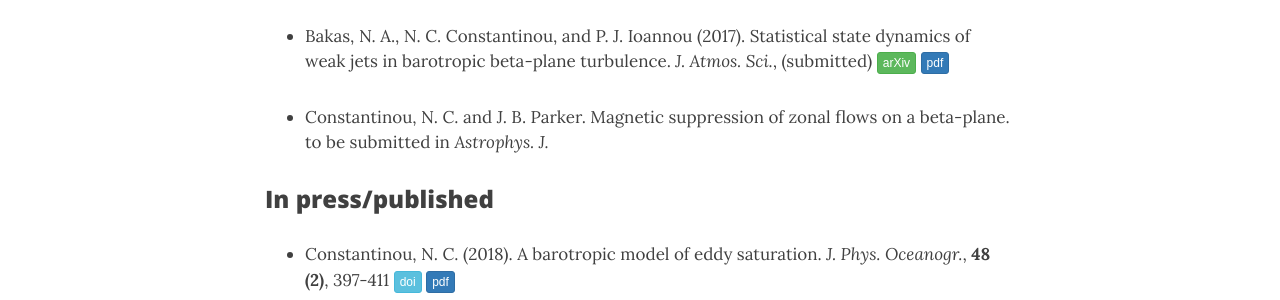
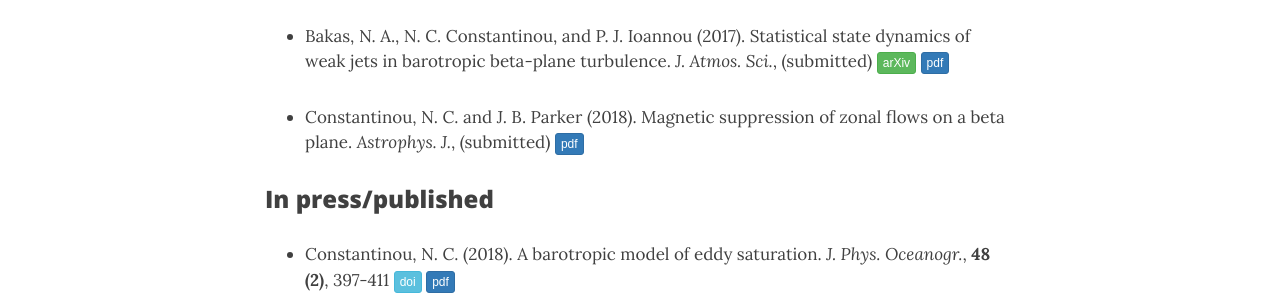
Before and after one commit to navidcy/navidcy.github.io, a Jekyll site: the page built from publications.md, in a window 1280 px wide and 900 px high. Shown: the part 338-638 px from the top of the window. Built offline with Jekyll 4.4.1, drawn with Linux system fonts in a browser that asks for light colours; nearby versions of some CDN libraries.

Commit message:
adds magneticZF pdf

```diff
--- a/publications.md
+++ b/publications.md
@@ -10,7 +10,7 @@
 
 - Bakas, N. A., N. C. Constantinou, and P. J. Ioannou (2017). Statistical state dynamics of weak jets in barotropic beta-plane turbulence. _J. Atmos. Sci._, (submitted) [<span class="btn btn-success btn-xs{{end}}" style="font-family:sans-serif;">arXiv</span>][arXiv:1708.03031]{:target="_blank"} [<span class="btn btn-primary btn-xs{{end}}" style="font-family:sans-serif;">pdf</span>][ssd-eckaus]
 
-- Constantinou, N. C. and J. B. Parker. Magnetic suppression of zonal flows on a beta-plane. to be submitted in _Astrophys. J._
+- Constantinou, N. C. and J. B. Parker (2018). Magnetic suppression of zonal flows on a beta plane. _Astrophys. J._, (submitted) [<span class="btn btn-primary btn-xs{{end}}" style="font-family:sans-serif;">pdf</span>][magneticZF]
 
 ### In press/published
 
@@ -57,6 +57,7 @@
 
 
 
+[magneticZF]: magneticZF-2018.pdf
 [eddysaturation]: EddySaturation-JPO-2017.pdf
 [topo-1layer]:  betaplane-topo-1.pdf
 [vlsm-poiseuille]: VLSM-Poiseuille.pdf
```
Also changed, not shown: 1 other file.
